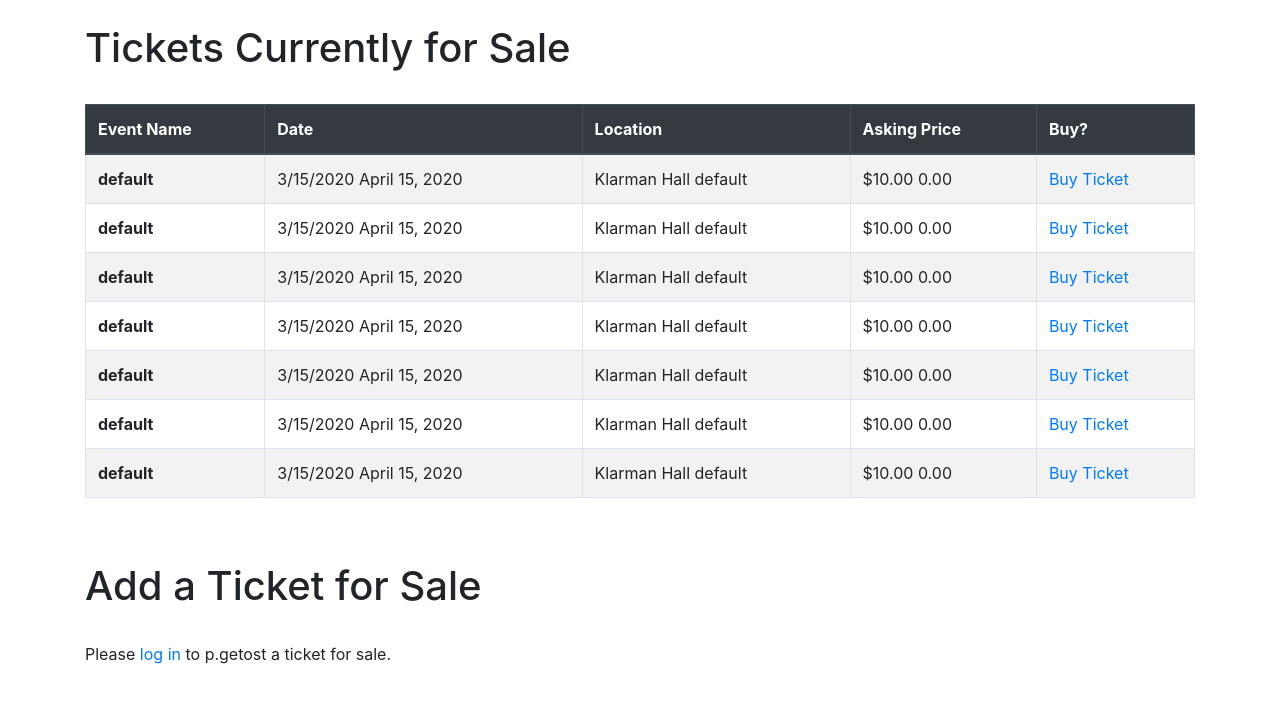
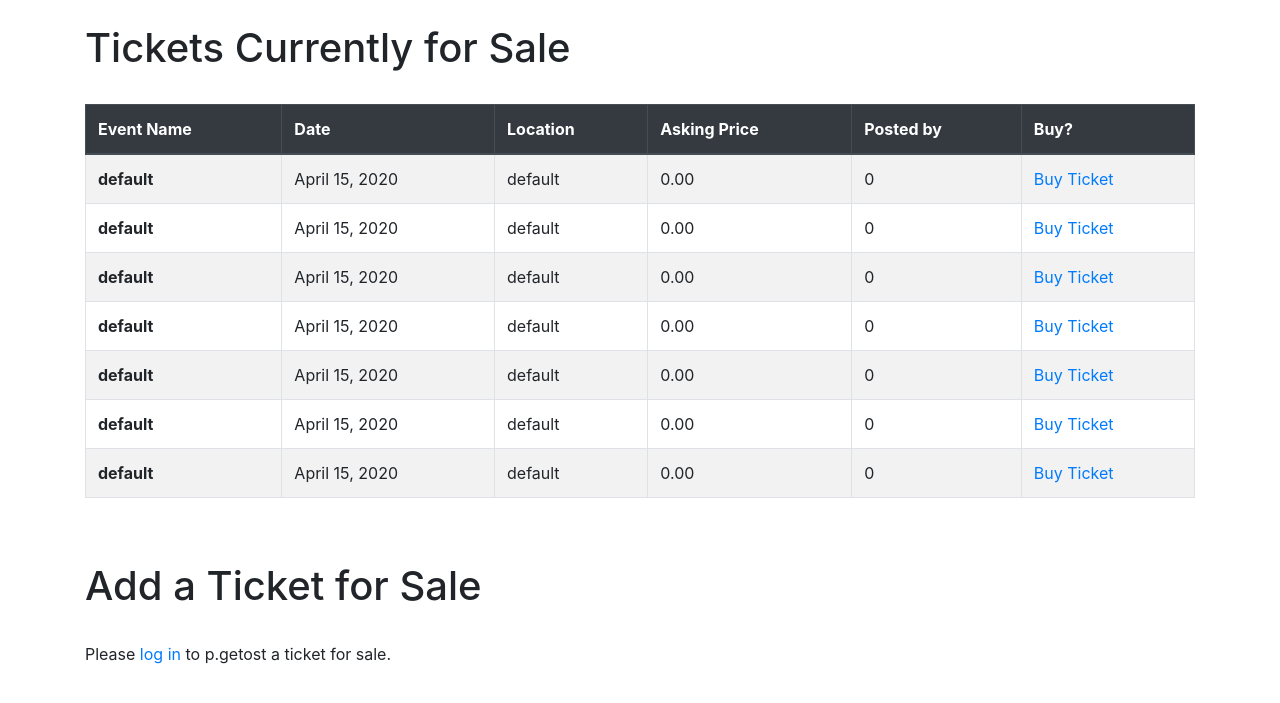
Before and after one commit to jalenjjbr/djangostock, a Django app: page /add_stock.html in a window 1280 px wide. Shown: the part 56-759 px from the top of the page. Run offline with Django 3.2, Linux system fonts and the light colour scheme; data comes from the database, SQL or seed files in the repository; some libraries are stand-ins or nearby versions.

Commit message:
changed add event form style

```diff
--- a/quotes/templates/add_stock.html
+++ b/quotes/templates/add_stock.html
@@ -13,6 +13,7 @@
         <th scope="col">Date</th>
         <th scope="col">Location</th>
         <th scope="col">Asking Price</th>
+        <th scope="col">Posted by</th>
         <th scope="col">Buy?</th>
       </tr>
     </thead>
@@ -20,10 +21,11 @@
 
         {% for item in ticker %}
             <tr>
-                <th scope="row"> {{item}}</th>
-                <td>3/15/2020 {{item.date}}</td>
-                <td>Klarman Hall {{item.location}}</td>
-                <td>$10.00 {{item.price}}</td>
+                <th scope="row">{{item}}</th>
+                <td>{{item.date}}</td>
+                <td>{{item.location}}</td>
+                <td>{{item.price}}</td>
+                <td>{{item.user}}</td>
                 <td> <a href="{% url 'delete' item.id %}">Buy Ticket</a> </td>
             </tr>
         {% endfor %}
@@ -37,20 +39,22 @@
 <h1>Add a Ticket for Sale</h1>
 <br/>
 
+
 {% if user.is_authenticated %}
-  <form action="{% url 'add_stock' %}" class="form my-2 my-lg-0" method="POST">
-    {% csrf_token %}
-  <div><input class="form-control mr-sm-2" type="search" placeholder="Event Name" aria-label="Search" name="tickerlong"></div>
-  <div><input class="form-control mr-sm-2" type="date" placeholder="Date" aria-label="Search" name="date"></div>
-  <div><input class="form-control mr-sm-2" type="text" placeholder="Location" aria-label="Search" name="location"></div>
-  <div><input class="form-control mr-sm-2" type="number" placeholder="Asking Price" aria-label="Search" name="price"></div>
-  <div><input type="hidden" name="user" value="{{ user.id }}"></div>
-  <div><button class="btn btn-outline-primary my-2 my-sm-0" type="submit">Post Ticket</button>
-  </form>
+  <div class="login-form">
+    <form action="{% url 'add_stock' %}" class="form my-2 my-lg-0" method="POST">
+        {% csrf_token %}
+      <div class="form-group"><input class="form-control mr-sm-2" type="search" placeholder="Event Name" aria-label="Search" name="tickerlong"></div>
+      <div class="form-group"><input class="form-control mr-sm-2" type="date" placeholder="Date" aria-label="Search" name="date"></div>
+      <div class="form-group"><input class="form-control mr-sm-2" type="text" placeholder="Location" aria-label="Search" name="location"></div>
+      <div class="form-group"><input class="form-control mr-sm-2" type="number" placeholder="Asking Price" aria-label="Search" name="price"></div>
+      <div class="form-group"><input type="hidden" name="user" value="{{ user.id }}"></div>
+      <div class="form-group"><button class="btn btn-outline-primary my-2 my-sm-0" type="submit">Post Ticket</button>
+    </form>
+  </div>
 {% else %}
   <span>Please <a href="{% url 'login' %}">log in</a> to p.getost a ticket for sale.</span>
 {% endif %}
 
 
-
 {% endblock %}
```
